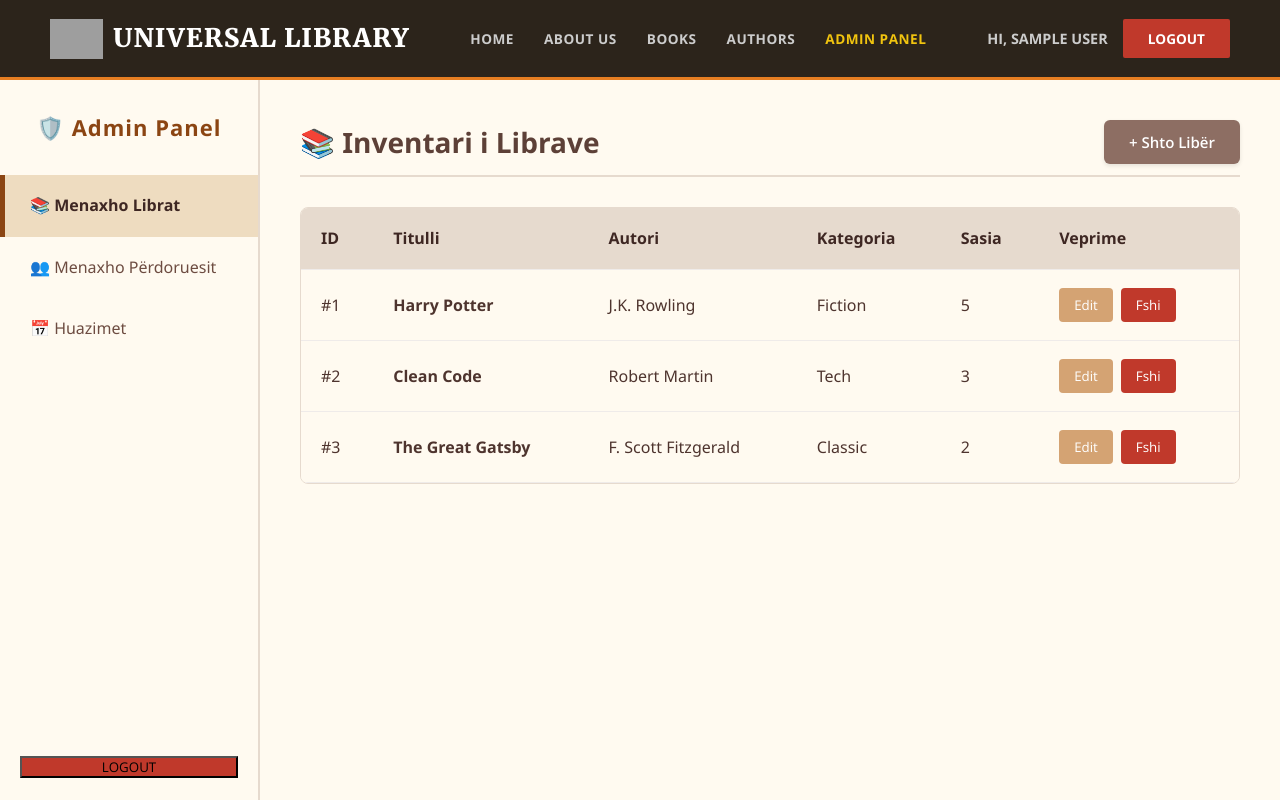
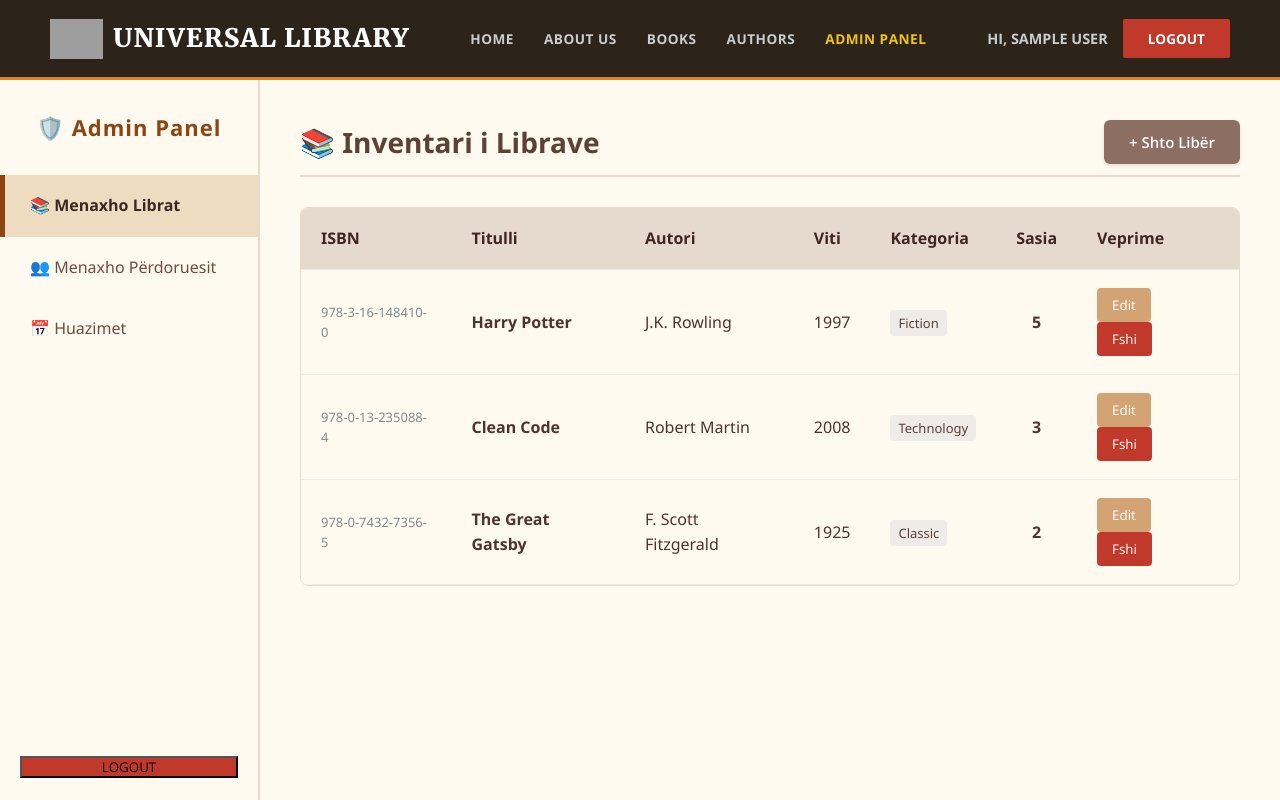
Before and after one commit to bleonaasejdiiu/Library-Management-System, a React (Create React App) app in the folder frontend/: page /admin-dashboard in a window 1280 px wide. Shown: the top 800 px of the page. Built offline with nearby package versions, Linux system fonts and the light colour scheme; sample sign-in values are in the browser's storage; grey boxes are pictures that could not be loaded.

Commit message:
rregullimi i admin panelit

```diff
--- a/frontend/src/pages/AdminDashboard.jsx
+++ b/frontend/src/pages/AdminDashboard.jsx
@@ -1,32 +1,84 @@
 import React, { useState, useEffect } from 'react';
 import { useNavigate } from 'react-router-dom';
-import './AdminDashboard.css'; // <--- KËTU ISHTE GABIMI (E RREGULLOVA)
+import './AdminDashboard.css';
 
 const AdminDashboard = () => {
   const navigate = useNavigate();
+
+  // --- STATE PËR NAVIGIM ---
   const [activeTab, setActiveTab] = useState('books');
 
-  // 1. STATE PËR SHFAQJEN E FORMËS
+  // --- STATE PËR SHFAQJEN E FORMËS ---
   const [showAddForm, setShowAddForm] = useState(false);
 
-  // 2. STATE PËR TË DHËNAT E FORMËS
+  // --- LISTA E KATEGORIVE (Për Dropdown) ---
+  const categoriesList = [
+    "Fiction",
+    "Science",
+    "Technology",
+    "History",
+    "Biography",
+    "Art",
+    "Children",
+    "Business",
+    "Classic",
+    "Romance",
+    "Mystery"
+  ];
+
+  // --- STATE PËR TË DHËNAT E LIBRIT (Sipas UML Diagramit) ---
   const [newBook, setNewBook] = useState({
-    title: '', author: '', category: '', quantity: 1
+    isbn: '',
+    title: '',
+    author: '',
+    publicationYear: '',
+    category: '',
+    publisher: '',
+    quantity: 1
   });
 
-  // Të dhëna statike sa për testim (Librat)
+  // --- DUMMY DATA (Librat fillestarë sa për pamje) ---
   const [books, setBooks] = useState([
-    { id: 1, title: 'Harry Potter', author: 'J.K. Rowling', category: 'Fiction', quantity: 5 },
-    { id: 2, title: 'Clean Code', author: 'Robert Martin', category: 'Tech', quantity: 3 },
-    { id: 3, title: 'The Great Gatsby', author: 'F. Scott Fitzgerald', category: 'Classic', quantity: 2 },
+    {
+      id: 1,
+      isbn: '978-3-16-148410-0',
+      title: 'Harry Potter',
+      author: 'J.K. Rowling',
+      publicationYear: 1997,
+      category: 'Fiction',
+      publisher: 'Bloomsbury',
+      quantity: 5
+    },
+    {
+      id: 2,
+      isbn: '978-0-13-235088-4',
+      title: 'Clean Code',
+      author: 'Robert Martin',
+      publicationYear: 2008,
+      category: 'Technology',
+      publisher: 'Prentice Hall',
+      quantity: 3
+    },
+    {
+      id: 3,
+      isbn: '978-0-7432-7356-5',
+      title: 'The Great Gatsby',
+      author: 'F. Scott Fitzgerald',
+      publicationYear: 1925,
+      category: 'Classic',
+      publisher: 'Scribner',
+      quantity: 2
+    },
   ]);
 
-  // Të dhëna statike (Userat)
+  // --- DUMMY DATA (Userat) ---
   const [users, setUsers] = useState([
     { id: 101, name: 'Filan Fisteku', email: 'filan@example.com', role: 'Member' },
     { id: 102, name: 'Ana Prifti', email: 'ana@example.com', role: 'Member' },
+    { id: 103, name: 'Besa Gashi', email: 'besa@example.com', role: 'Member' },
   ]);
 
+  // --- KONTROLLI I SIGURISË (A është Admin?) ---
   useEffect(() => {
     const role = localStorage.getItem('role');
     if (role !== 'admin') {
@@ -34,30 +86,42 @@ const AdminDashboard = () => {
     }
   }, [navigate]);
 
-  // --- LOGJIKA VIZUALE (PA DB AKOMA) ---
+  // --- LOGJIKA E SHTIMIT TË LIBRIT ---
+  const handleSaveBook = (e) => {
+    e.preventDefault();
 
-  // Shto Libër (Vetëm në listën lokale)
-  const handleSaveBook = (e) => {
-    e.preventDefault(); // Mos bëj refresh faqes
+    // Validim i thjeshtë: Nëse s'ka zgjedhur kategori
+    if (!newBook.category) {
+        alert("Ju lutem zgjidhni një kategori!");
+        return;
+    }
 
+    // Krijojmë objektin e ri të librit
     const tempBook = {
-        id: books.length + 1, // Krijojmë një ID false
+        id: books.length + 1, // ID e përkohshme
         ...newBook
     };
 
-    setBooks([...books, tempBook]); // E shtojmë në listë
+    setBooks([...books, tempBook]); // Shtojmë në listë
     setShowAddForm(false); // Mbyllim formën
-    setNewBook({ title: '', author: '', category: '', quantity: 1 }); // Pastrojmë fushat
-    alert("Libri u shtua vizualisht!");
+
+    // Pastrojmë fushat
+    setNewBook({
+      isbn: '', title: '', author: '', publicationYear: '',
+      category: '', publisher: '', quantity: 1
+    });
+
+    alert("Libri u shtua me sukses!");
   };
 
-  // Fshi Libër
+  // --- LOGJIKA E FSHIRJES ---
   const handleDeleteBook = (id) => {
-    if(window.confirm('A jeni i sigurt?')) {
+    if(window.confirm('A jeni i sigurt që doni ta fshini këtë libër?')) {
         setBooks(books.filter(b => b.id !== id));
     }
   };
 
+  // --- LOGJIKA E DALJES (LOGOUT) ---
   const handleLogout = () => {
     localStorage.clear();
     navigate('/login');
@@ -66,7 +130,7 @@ const AdminDashboard = () => {
   return (
     <div className="dashboard-layout">
 
-      {/* --- SIDEBAR --- */}
+      {/* ================= SIDEBAR (Majtas) ================= */}
       <aside className="sidebar">
         <h2>🛡️ Admin Panel</h2>
         <ul>
@@ -85,15 +149,14 @@ const AdminDashboard = () => {
         </div>
       </aside>
 
-      {/* --- CONTENT --- */}
+      {/* ================= CONTENT (Djathtas) ================= */}
       <main className="dashboard-content">
 
-        {/* === TABI: LIBRAT === */}
+        {/* ================= TABI 1: LIBRAT ================= */}
         {activeTab === 'books' && (
           <div className="fade-in">
             <div className="content-header">
               <h1>📚 Inventari i Librave</h1>
-              {/* BUTONI QË HAP/MBYLL FORMËN */}
               <button
                 className="btn-add"
                 onClick={() => setShowAddForm(!showAddForm)}
@@ -106,48 +169,82 @@ const AdminDashboard = () => {
             {/* --- FORMA PËR SHTIMIN E LIBRIT --- */}
             {showAddForm && (
                 <div className="form-container fade-in">
-                    <h3>Shto Libër të Ri</h3>
+                    <h3>Shto Libër të Ri (Sipas UML)</h3>
                     <form onSubmit={handleSaveBook} className="add-book-form">
+
+                        <div className="form-group">
+                            <label>ISBN</label>
+                            <input type="text" placeholder="978-..." required
+                                value={newBook.isbn} onChange={(e)=>setNewBook({...newBook, isbn: e.target.value})}
+                            />
+                        </div>
+
                         <div className="form-group">
                             <label>Titulli</label>
-                            <input
-                                type="text" placeholder="psh. Harry Potter" required
+                            <input type="text" placeholder="Titulli i librit" required
                                 value={newBook.title} onChange={(e)=>setNewBook({...newBook, title: e.target.value})}
                             />
                         </div>
+
                         <div className="form-group">
                             <label>Autori</label>
-                            <input
-                                type="text" placeholder="psh. J.K. Rowling" required
+                            <input type="text" placeholder="Emri i autorit" required
                                 value={newBook.author} onChange={(e)=>setNewBook({...newBook, author: e.target.value})}
                             />
                         </div>
+
+                        <div className="form-group">
+                            <label>Viti i Publikimit</label>
+                            <input type="number" placeholder="2024" required
+                                value={newBook.publicationYear} onChange={(e)=>setNewBook({...newBook, publicationYear: e.target.value})}
+                            />
+                        </div>
+
+                        {/* --- DROPDOWN PËR KATEGORITË --- */}
                         <div className="form-group">
                             <label>Kategoria</label>
-                            <input
-                                type="text" placeholder="psh. Fiction" required
-                                value={newBook.category} onChange={(e)=>setNewBook({...newBook, category: e.target.value})}
+                            <select
+                                required
+                                value={newBook.category}
+                                onChange={(e)=>setNewBook({...newBook, category: e.target.value})}
+                            >
+                                <option value="">-- Zgjidh Kategorinë --</option>
+                                {categoriesList.map((cat, index) => (
+                                    <option key={index} value={cat}>{cat}</option>
+                                ))}
+                            </select>
+                        </div>
+
+                        <div className="form-group">
+                            <label>Botuesi (Publisher)</label>
+                            <input type="text" placeholder="Emri i shtëpisë botuese" required
+                                value={newBook.publisher} onChange={(e)=>setNewBook({...newBook, publisher: e.target.value})}
                             />
                         </div>
+
                         <div className="form-group">
-                            <label>Sasia</label>
-                            <input
-                                type="number" min="1" required
+                            <label>Sasia (Kopje)</label>
+                            <input type="number" min="1" required
                                 value={newBook.quantity} onChange={(e)=>setNewBook({...newBook, quantity: e.target.value})}
                             />
                         </div>
-                        <button type="submit" className="btn-add" style={{marginTop: '10px', width: '100%'}}>Ruaj në Listë</button>
+
+                        <button type="submit" className="btn-add" style={{marginTop: '10px', width: '100%', gridColumn: 'span 2'}}>
+                            Ruaj Librin
+                        </button>
                     </form>
                 </div>
             )}
 
+            {/* --- TABELA E LIBRAVE --- */}
             <div className="table-container">
               <table>
                 <thead>
                   <tr>
-                    <th>ID</th>
+                    <th>ISBN</th>
                     <th>Titulli</th>
                     <th>Autori</th>
+                    <th>Viti</th>
                     <th>Kategoria</th>
                     <th>Sasia</th>
                     <th>Veprime</th>
@@ -156,11 +253,16 @@ const AdminDashboard = () => {
                 <tbody>
                   {books.map(book => (
                     <tr key={book.id}>
-                      <td>#{book.id}</td>
+                      <td style={{fontSize:'13px', color:'#7f8c8d'}}>{book.isbn}</td>
                       <td><strong>{book.title}</strong></td>
                       <td>{book.author}</td>
-                      <td>{book.category}</td>
-                      <td>{book.quantity}</td>
+                      <td>{book.publicationYear}</td>
+                      <td>
+                        <span style={{padding:'4px 8px', backgroundColor:'#efebe9', borderRadius:'4px', fontSize:'13px', color:'#5d4037'}}>
+                            {book.category}
+                        </span>
+                      </td>
+                      <td style={{textAlign:'center', fontWeight:'bold'}}>{book.quantity}</td>
                       <td>
                         <button className="btn-action btn-edit">Edit</button>
                         <button className="btn-action btn-delete" onClick={() => handleDeleteBook(book.id)}>Fshi</button>
@@ -173,7 +275,7 @@ const AdminDashboard = () => {
           </div>
         )}
 
-        {/* === TABI: PËRDORUESIT === */}
+        {/* ================= TABI 2: PËRDORUESIT ================= */}
         {activeTab === 'users' && (
           <div className="fade-in">
              <div className="content-header">
@@ -196,7 +298,11 @@ const AdminDashboard = () => {
                       <td>#{user.id}</td>
                       <td>{user.name}</td>
                       <td>{user.email}</td>
-                      <td><span style={{padding:'5px 10px', backgroundColor:'#e0f2f1', borderRadius:'15px', color:'#00695c'}}>{user.role}</span></td>
+                      <td>
+                        <span style={{padding:'5px 10px', backgroundColor:'#e0f2f1', borderRadius:'15px', color:'#00695c', fontWeight:'bold'}}>
+                            {user.role}
+                        </span>
+                      </td>
                       <td>
                         <button className="btn-action btn-delete">Blloko</button>
                       </td>
@@ -208,7 +314,7 @@ const AdminDashboard = () => {
           </div>
         )}
 
-        {/* === TABI: HUAZIMET === */}
+        {/* ================= TABI 3: HUAZIMET ================= */}
         {activeTab === 'loans' && (
           <div className="fade-in">
              <div className="content-header">
@@ -233,6 +339,13 @@ const AdminDashboard = () => {
                         <td>25/12/2025</td>
                         <td style={{color: '#d35400', fontWeight:'bold'}}>Pa kthyer</td>
                     </tr>
+                    <tr>
+                        <td>#56</td>
+                        <td>Clean Code</td>
+                        <td>Ana Prifti</td>
+                        <td>20/12/2025</td>
+                        <td style={{color: 'green', fontWeight:'bold'}}>Kthyer</td>
+                    </tr>
                 </tbody>
               </table>
             </div>
```
Also changed, not shown: frontend/src/pages/AdminDashboard.css (+6 -2 lines).
